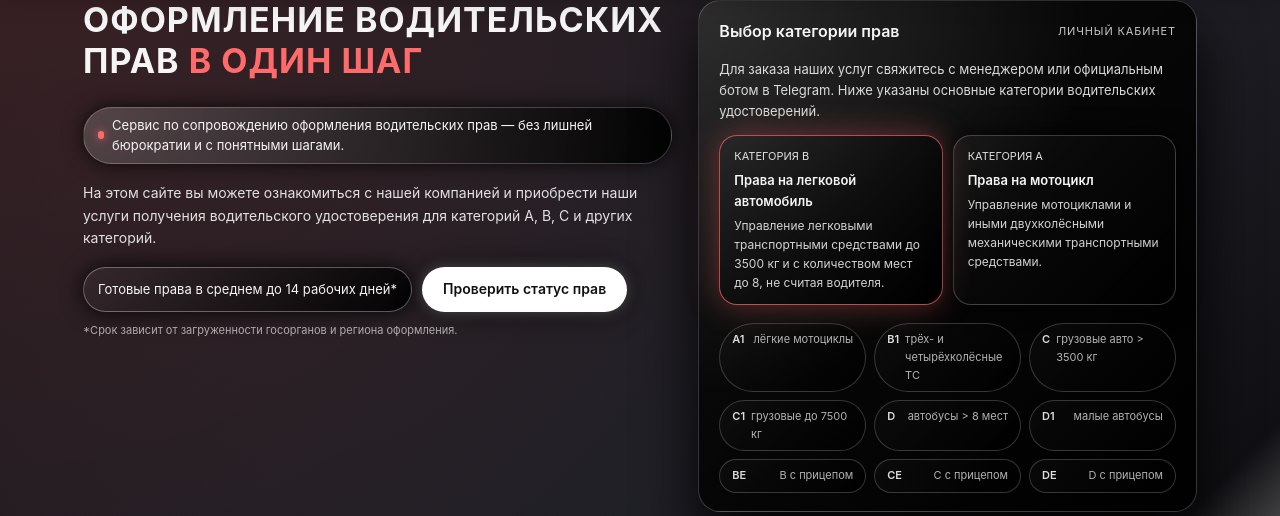
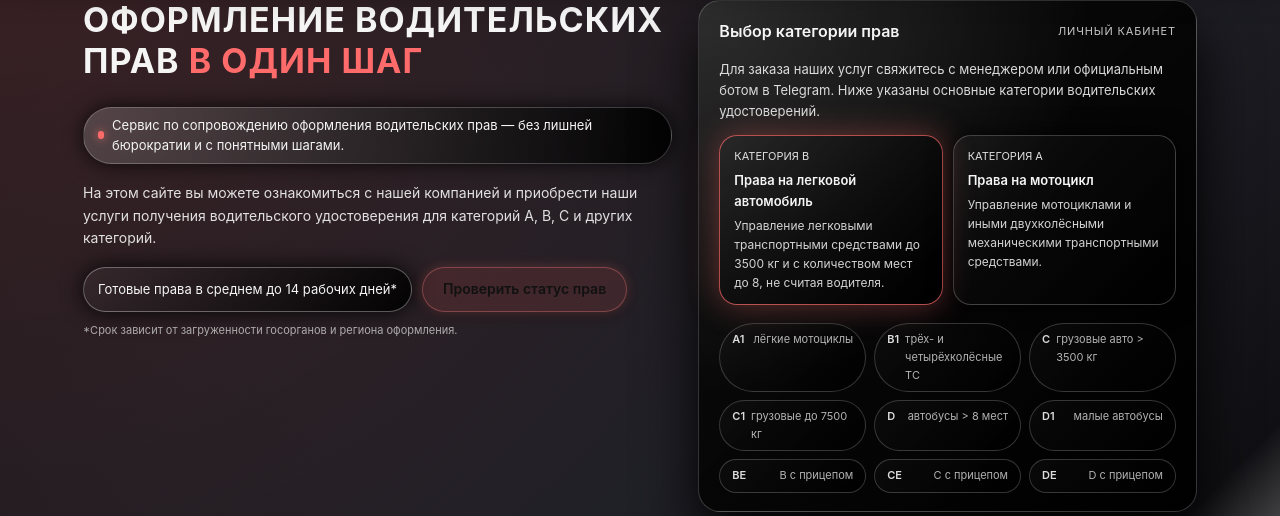
Before and after one commit to klokc228-ai/drive-docs, a Django app: page / in a window 1280 px wide. Shown: the part 113-629 px from the top of the page. Run offline with Django 5.2, Linux system fonts and the light colour scheme.

Commit message:
цвет кнопки

```diff
--- a/pasportars/main/templates/main/index.html
+++ b/pasportars/main/templates/main/index.html
@@ -89,26 +89,30 @@
   padding: 10px 20px;
   border-radius: 999px;
 
-  /* убираем градиент */
-  background-color: #ffffff;        /* светлая однотонная кнопка */
+  /* нежно-красный фон */
+  background-color: rgba(255, 90, 90, 0.12);
 
-  color: #111 !important;           /* тёмный текст */
+  color: #111 !important;
   font-size: 14px;
   font-weight: 600;
   cursor: pointer;
-  border: 1px solid rgba(255,255,255,0.5);
 
+  border: 1px solid rgba(255, 130, 130, 0.35);
+
+  /* мягкая подсветка */
   box-shadow:
-    0 0 14px rgba(255,255,255,0.25),
-    0 0 26px rgba(0,0,0,0.8);
+    0 0 12px rgba(255, 120, 120, 0.25),
+    0 4px 12px rgba(0,0,0,0.35);
 
   transition: all 0.2s ease;
 }
 
 .hero-btn:hover {
-  filter: brightness(1.05);
+  background-color: rgba(255, 90, 90, 0.18);
   transform: translateY(-1px);
+  filter: brightness(1.04);
 }
+
 
 
   /* Блок выбора категории */
```
